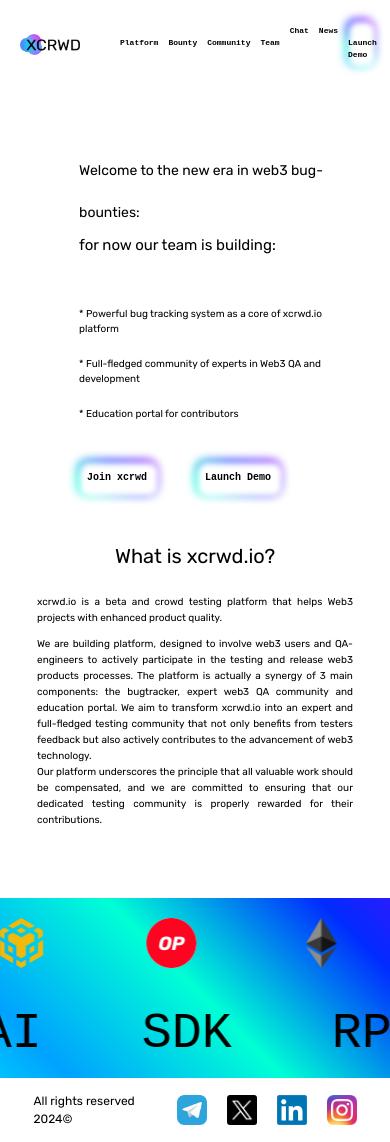
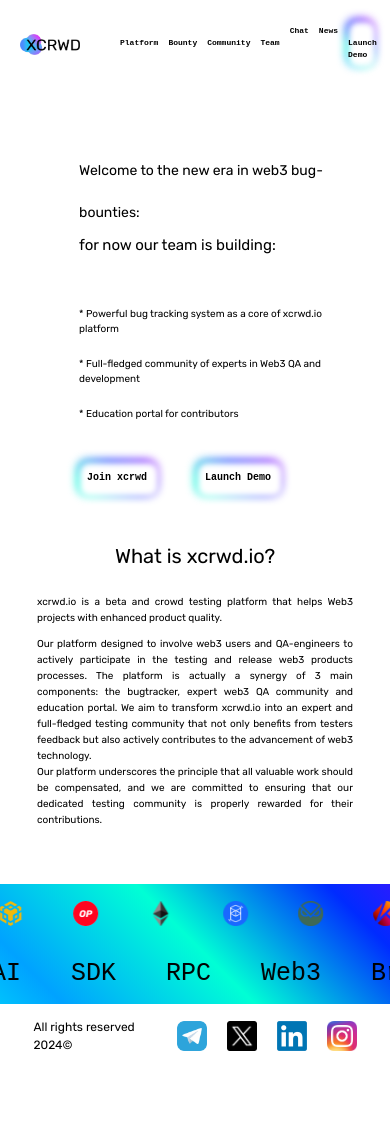
Before and after one commit to Vl-pod/xcrwd.lending, a Vue app: page / in a window 390 px wide. After the commit the page ends 1068 px from the top, so only its background shows below. Built offline with nearby package versions, Linux system fonts and the light colour scheme; a web font is replaced by a local one.

Commit message:
fix footer

```diff
--- a/src/components/FooterMain.vue
+++ b/src/components/FooterMain.vue
@@ -88,7 +88,7 @@ export default {
 }
 
 .join-button--footer {
-  font-size: 26px;
+  font-size: 22px;
   margin: 3rem 0 3rem;
 }
 
--- a/src/components/IntroContent.vue
+++ b/src/components/IntroContent.vue
@@ -59,7 +59,7 @@
 			quality.
 		</p>
 		<p>
-			We are building platform, designed to involve web3 users and QA-engineers to actively
+			Our platform designed to involve web3 users and QA-engineers to actively
 			participate in the testing and release web3 products processes. The platform is actually a
 			synergy of 3 main components: the bugtracker, expert web3 QA community and education portal.
 			We aim to transform xcrwd.io into an expert and full-fledged testing community that not only
--- a/src/components/TickerBox.vue
+++ b/src/components/TickerBox.vue
@@ -1,4 +1,5 @@
 <template>
+  <div class="tickerbox-header"></div>
     <div class="tickerbox-marquee">
       <div class="ticker-track">
         <div class="ticker-content">
@@ -172,9 +173,14 @@
     margin-right: 100px;
 }
 
+.tickerbox-header {
+  margin-top: 4rem;
+  font-size: 20px;
+}
+
 .tickerbox-marquee {
   overflow-x: hidden;
-  margin-top: 5rem;
+  /* margin-top: 5rem; */
   position: relative;
   width: 100vw;
   height: 180px;
@@ -234,4 +240,23 @@
     box-shadow: inset 0 0 10px #ee00ff, 0 0 20px #ff008c, 0 0 30px #00fff7;
   }
 } */
+
+@media screen and (max-width: 1024px) {
+  .tickerbox-marquee {
+    height: 120px;
+  }
+
+  .ticker-content {
+    font-size: 25px;
+  }
+
+  .ticker-content span{
+    margin-right: 50px;
+  }
+
+  .ticker-content img {
+    height: 25px;
+    margin-right: 50px;
+  }
+}
 </style>
```
